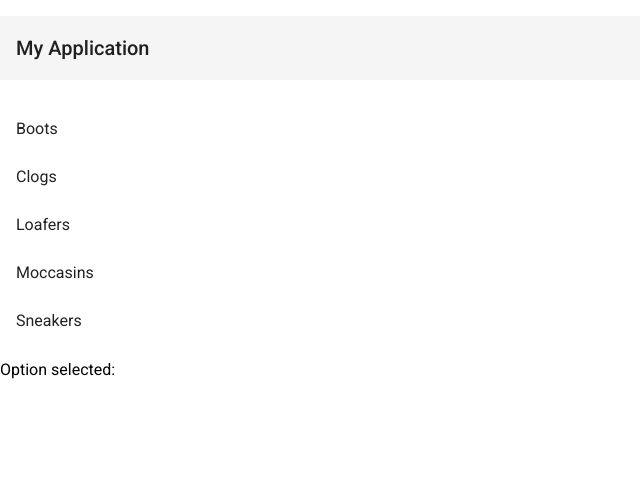
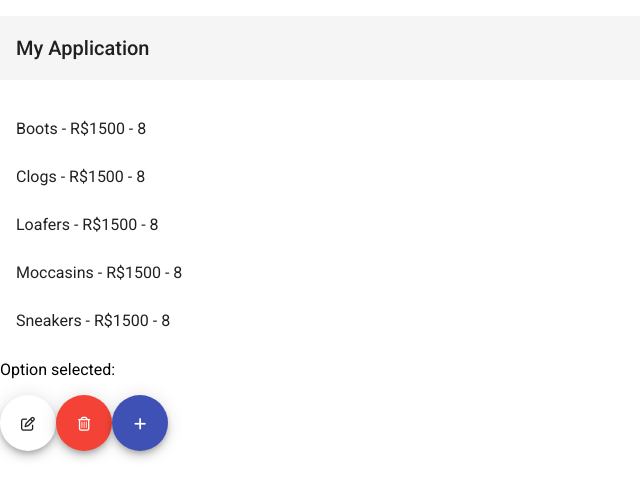
Before and after one commit to rene-kt/frontend-angular-restapi, an Angular app: page / in a window 1280 px wide. Shown: the top 498 px of the page, without its empty margins (0-640 px from the left). Built offline with nearby package versions, Linux system fonts and the light colour scheme.

Commit message:
created buttons

```diff
--- a/package.json
+++ b/package.json
@@ -21,6 +21,7 @@
     "@angular/platform-browser": "~10.2.0",
     "@angular/platform-browser-dynamic": "~10.2.0",
     "@angular/router": "~10.2.0",
+    "bootstrap": "^4.5.3",
     "rxjs": "~6.6.0",
     "tslib": "^2.0.0",
     "zone.js": "~0.10.2"
--- a/src/app/app.component.html
+++ b/src/app/app.component.html
@@ -6,10 +6,23 @@
 
 <mat-selection-list #shoes [multiple]="false">
     <mat-list-option *ngFor="let shoe of typesOfShoes" [value]="shoe">
-        {{shoe}}
+        {{shoe}} - R$1500 - 8
     </mat-list-option>
+
 </mat-selection-list>
 
 <p>
     Option selected: {{shoes.selectedOptions.selected[0]?.value}}
 </p>
+
+<button mat-fab color="basic" aria-label="Example icon button with a delete icon">
+  <i class="far fa-edit"></i>
+</button>
+
+<button mat-fab color="warn" aria-label="Example icon button with a delete icon">
+  <i class="far fa-trash-alt"></i>
+</button>
+
+<button mat-fab color="primary" aria-label="Example icon button with a delete icon">
+  <i class="fas fa-plus"></i>
+</button>
--- a/src/app/app.module.ts
+++ b/src/app/app.module.ts
@@ -1,6 +1,8 @@
 import { BrowserModule } from '@angular/platform-browser';
 import { NgModule } from '@angular/core';
 import {MatToolbarModule} from '@angular/material/toolbar';
+import {MatButtonModule} from '@angular/material/button';
+
 
 
 import { AppComponent } from './app.component';
@@ -16,7 +18,8 @@ import {MatListModule} from '@angular/material/list';
     BrowserModule,
     BrowserAnimationsModule,
     MatListModule,
-    MatToolbarModule
+    MatToolbarModule,
+    MatButtonModule
   ],
   providers: [],
   bootstrap: [AppComponent]
--- a/src/index.html
+++ b/src/index.html
@@ -1,5 +1,6 @@
 <!doctype html>
 <html lang="en">
+
 <head>
     <meta charset="utf-8">
     <title>CrudApi</title>
@@ -9,7 +10,11 @@
     <link href="https://fonts.googleapis.com/css?family=Roboto:300,400,500&display=swap" rel="stylesheet">
     <link href="https://fonts.googleapis.com/icon?family=Material+Icons" rel="stylesheet">
 </head>
+
 <body>
     <app-root></app-root>
 </body>
+
+<script src="https://kit.fontawesome.com/27e3d7cd31.js" crossorigin="anonymous"></script>
+
 </html>
--- a/src/styles.css
+++ b/src/styles.css
@@ -1,5 +1,11 @@
 /* You can add global styles to this file, and also import other style files */
 
-@import '@angular/material/prebuilt-themes/deeppurple-amber.css';
-html, body { height: 100%; }
-body { margin: 0; font-family: Roboto, "Helvetica Neue", sans-serif; }
+html,
+body {
+    height: 100%;
+}
+
+body {
+    margin: 0;
+    font-family: Roboto, "Helvetica Neue", sans-serif;
+}
```
Also changed, not shown: 1 other file (tests, documents, lock files or other folders). Lines whose indentation alone changed are shown as unchanged.
